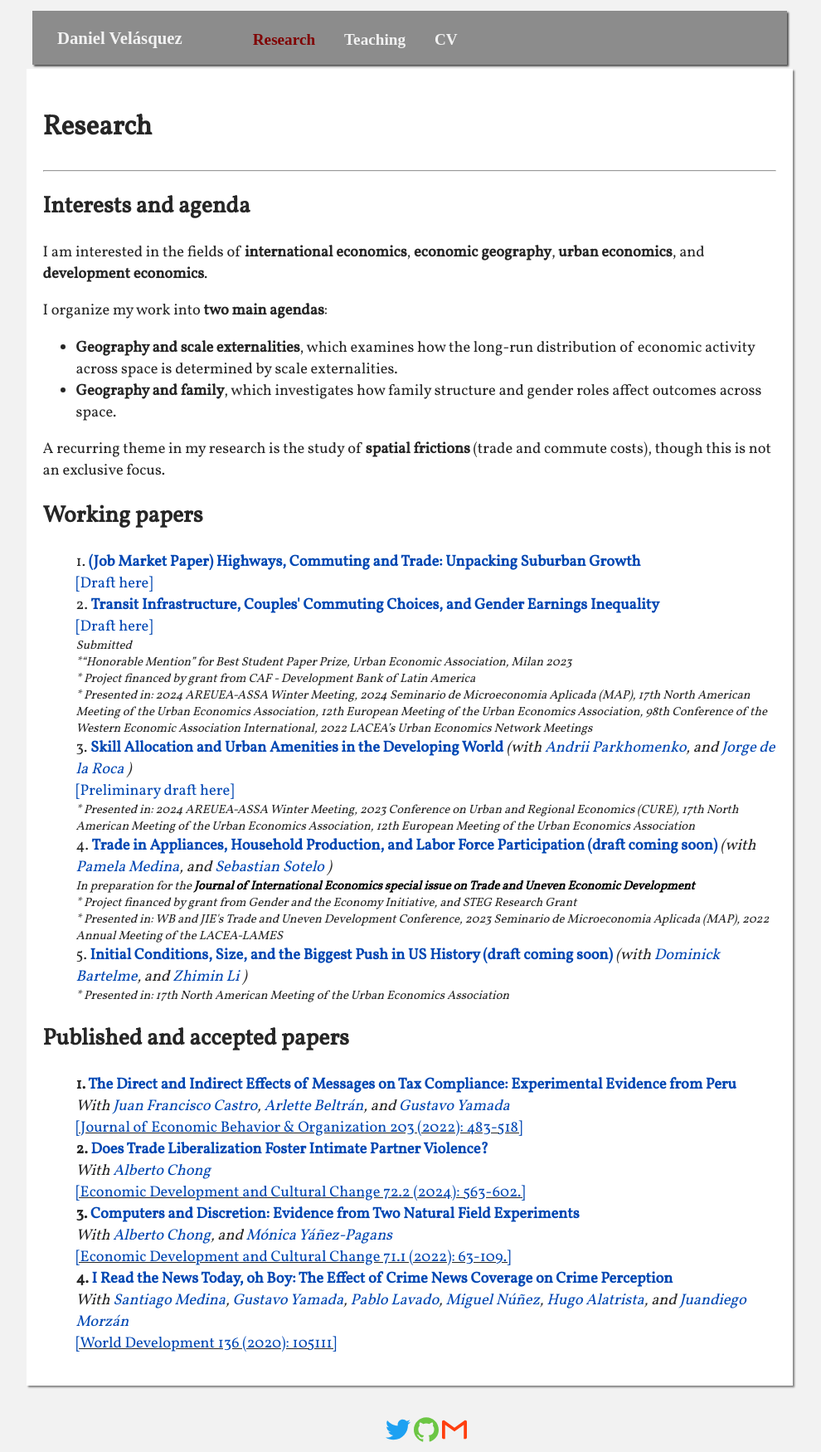
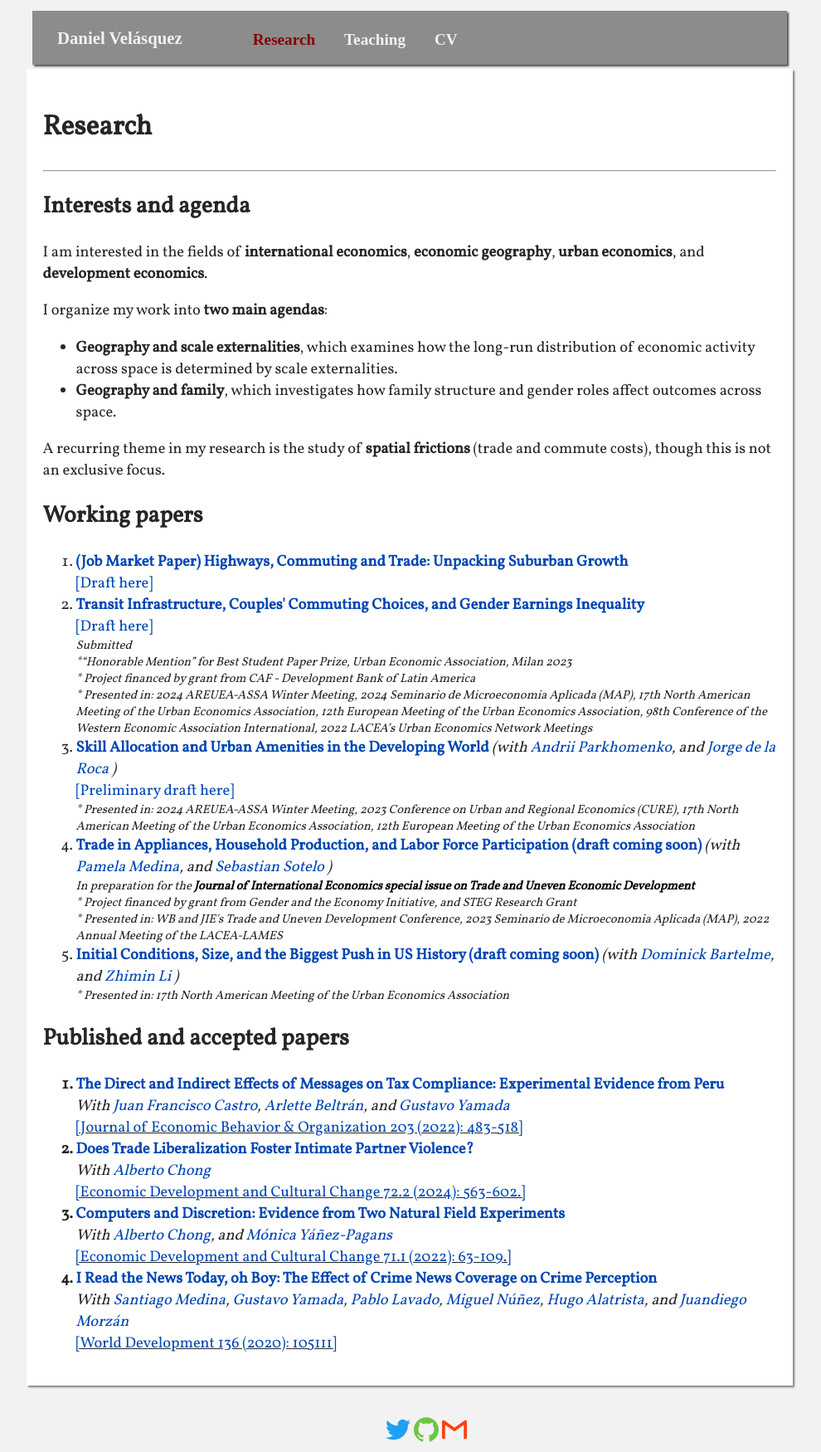
Before and after one commit to dvelasquezc/dvelasquezc.github.io, a Jekyll site: the page built from _pages/research.md, in a window 1280 px wide. Shown: the whole page at 83% size, without its empty margins (146-1136 px from the left). Built offline with Jekyll 4.4.1, drawn with Linux system fonts in a browser that asks for light colours; some web fonts are replaced.

Commit message:
update numered lists css

```diff
--- a/_pages/research.md
+++ b/_pages/research.md
@@ -33,7 +33,7 @@ show: "yes"
 
 <div>
 	{% assign research_sorted = site.research | sort: "order_paper" %}
-	<ul class="numbered">
+	<ol>
 	{% for paper in research_sorted %}
 	{% if paper.pubstatus == "mimeo" %}
 
@@ -133,7 +133,7 @@ show: "yes"
 		</div>
 	{% endif %}
 	{% endfor %}
-	</ul>
+	</ol>
 </div>
 
 
@@ -143,7 +143,7 @@ show: "yes"
 <h2> Published and accepted papers </h2>
 <div>
 	{% assign research_sorted = site.research | sort: "order_paper" %}
-	<ul class="numbered">
+	<ol>
 	{% for paper in research_sorted %}
 	{% if paper.pubstatus == "Published" %}
 
@@ -209,5 +209,5 @@ show: "yes"
 		</div>
 	{% endif %}
 	{% endfor %}
-	</ul>
+	</ol>
 </div>
```
